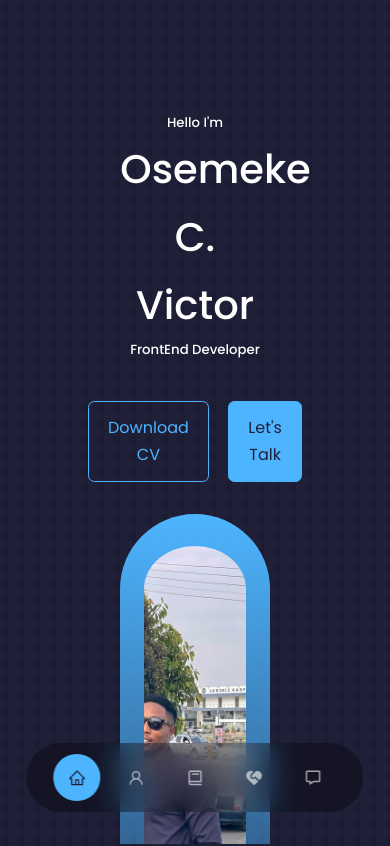
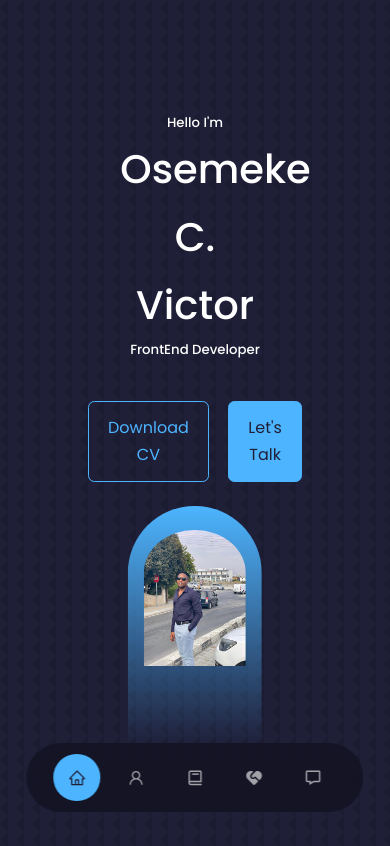
Before and after one commit to Vicky041/my_portfolio, a React (Create React App) app: page / in a window 390 px wide. Shown: the top 846 px of the page. Built offline with nearby package versions, Linux system fonts and the light colour scheme.

Commit message:
media screen

```diff
--- a/src/components/header/header.css
+++ b/src/components/header/header.css
@@ -91,3 +91,15 @@ header {
     padding: 2rem 1.5rem 6rem 1.5rem;
    }
 }
+
+@media screen and (min-width: 390px) and (max-width: 400px) {
+  .me {
+    width: 90%;
+    height: auto;
+    left: 50%;
+    transform: translateX(-50%);
+    margin-top: 1.5rem;
+    border-radius: 8rem 8rem 0 0;
+    padding: 1.5rem 1rem 5rem 1rem;
+  }
+}
```
